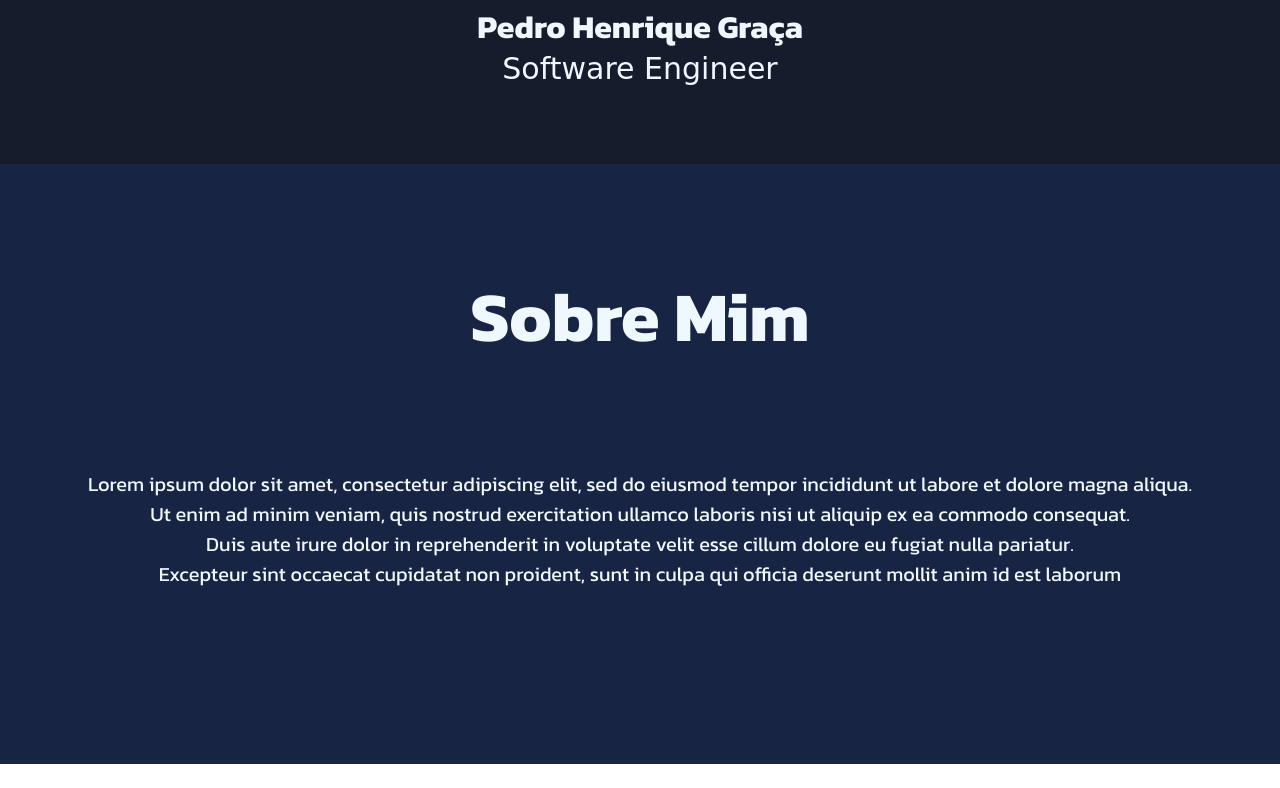
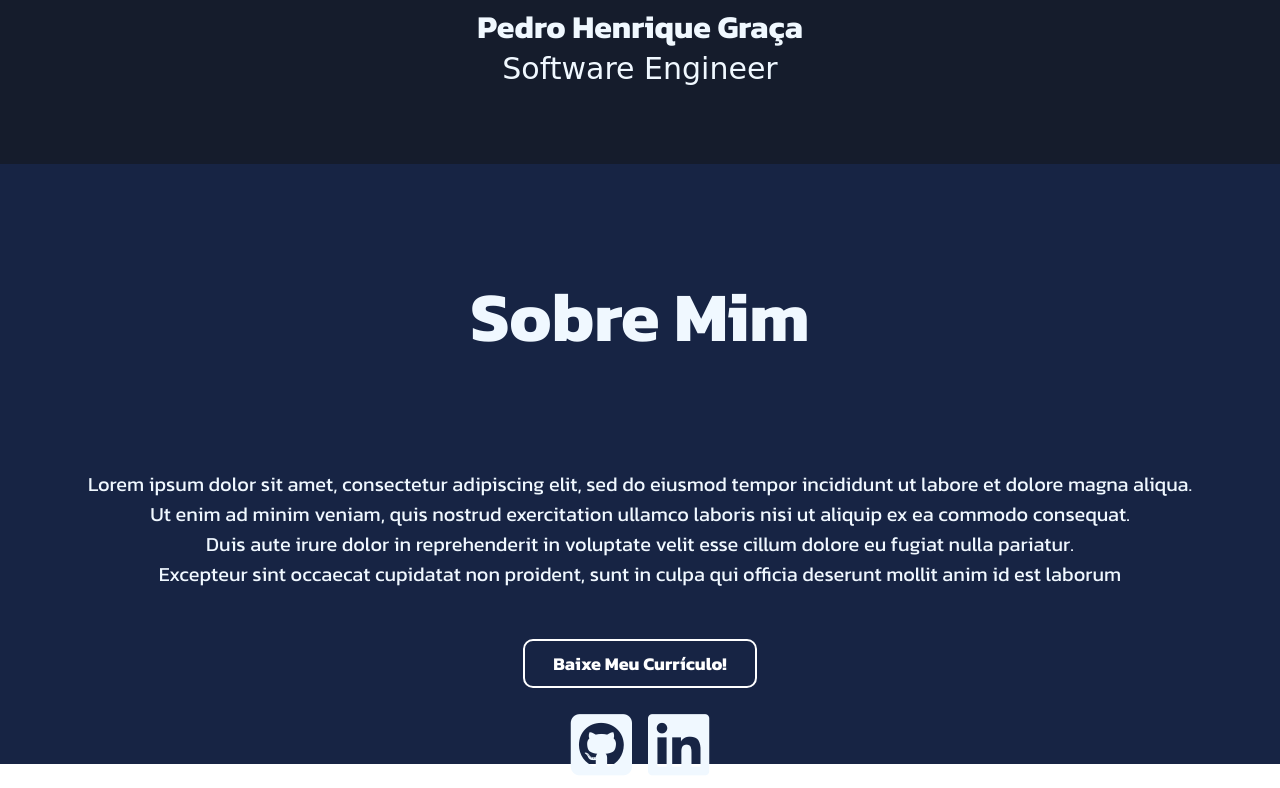
Before and after one commit to pedrogrca/personal-portfolio, a plain HTML site: page index.html in a window 1280 px wide. Shown: the part 556-1344 px from the top of the page. Before the commit the page ends 1320 px from the top, so only its background shows below. Drawn offline with Linux system fonts and the light colour scheme; a web font is replaced by a local one.

Commit message:
Added social media icons, and a downloadable CV

```diff
--- a/index.html
+++ b/index.html
@@ -6,6 +6,7 @@
     <title>Pedro Graça</title>
     <link rel="stylesheet" href="style.css">
     <link rel="shortcut icon" href="favicon.ico" type="image/x-icon">
+    <link rel="stylesheet" href="https://cdnjs.cloudflare.com/ajax/libs/font-awesome/6.7.2/css/all.min.css" integrity="sha512-Evv84Mr4kqVGRNSgIGL/F/aIDqQb7xQ2vcrdIwxfjThSH8CSR7PBEakCr51Ck+w+/U6swU2Im1vVX0SVk9ABhg==" crossorigin="anonymous" referrerpolicy="no-referrer" />
 </head>
 <body>
 
@@ -39,6 +40,13 @@
             <h1>Sobre Mim</h1>
             <p class="sobre">Lorem ipsum dolor sit amet, consectetur adipiscing elit, sed do eiusmod tempor incididunt ut labore et dolore magna aliqua.<br> Ut enim ad minim veniam, quis nostrud exercitation ullamco laboris nisi ut aliquip ex ea commodo consequat. <br>Duis aute irure dolor in reprehenderit in voluptate velit esse cillum dolore eu fugiat nulla pariatur.<br> Excepteur sint occaecat cupidatat non proident, sunt in culpa qui officia deserunt mollit anim id est laborum</p>
         </div>
+        <div class="curriculum">
+            <a download href="/files/curriculo.pdf">Baixe Meu Currículo!</a>
+        </div>
+        <div class="icons">
+            <a href="https://github.com/pedrogrca" target="_blank"><i class="fa-brands fa-square-github"></i></a>
+            <a href="https://www.linkedin.com/in/pedrogrca/" target="_blank"><i class="fa-brands fa-linkedin"></i></a>
+        </div>
     </div>
 </body>
 </html>
--- a/style.css
+++ b/style.css
@@ -90,3 +90,37 @@ a {
     margin-top: 100px;
     font-size: 20px;
 }
+
+.curriculum {
+    display: flex;
+    align-items: center;
+    justify-content: center;
+    margin-top: 50px;
+}
+
+.curriculum a {
+    background-color: #172444;
+    color: white;
+    width: 230px;
+    height: 45px;
+    border-radius: 10px;
+    border: 2px solid white;
+    font-weight: bold;
+    font-size: 18px;
+    text-align: center;
+    font-family: "Kanit", sans-serif;
+    display: flex;
+    justify-content: center;
+    align-items: center;
+}
+
+
+.icons {
+    display: flex;
+    justify-content: center;
+    align-items: center;
+    font-size: 70px;
+    color: #F0F8FF;
+    gap: 16px;
+    margin-top: 20px;
+}
```
Also changed, not shown: 1 other file.
